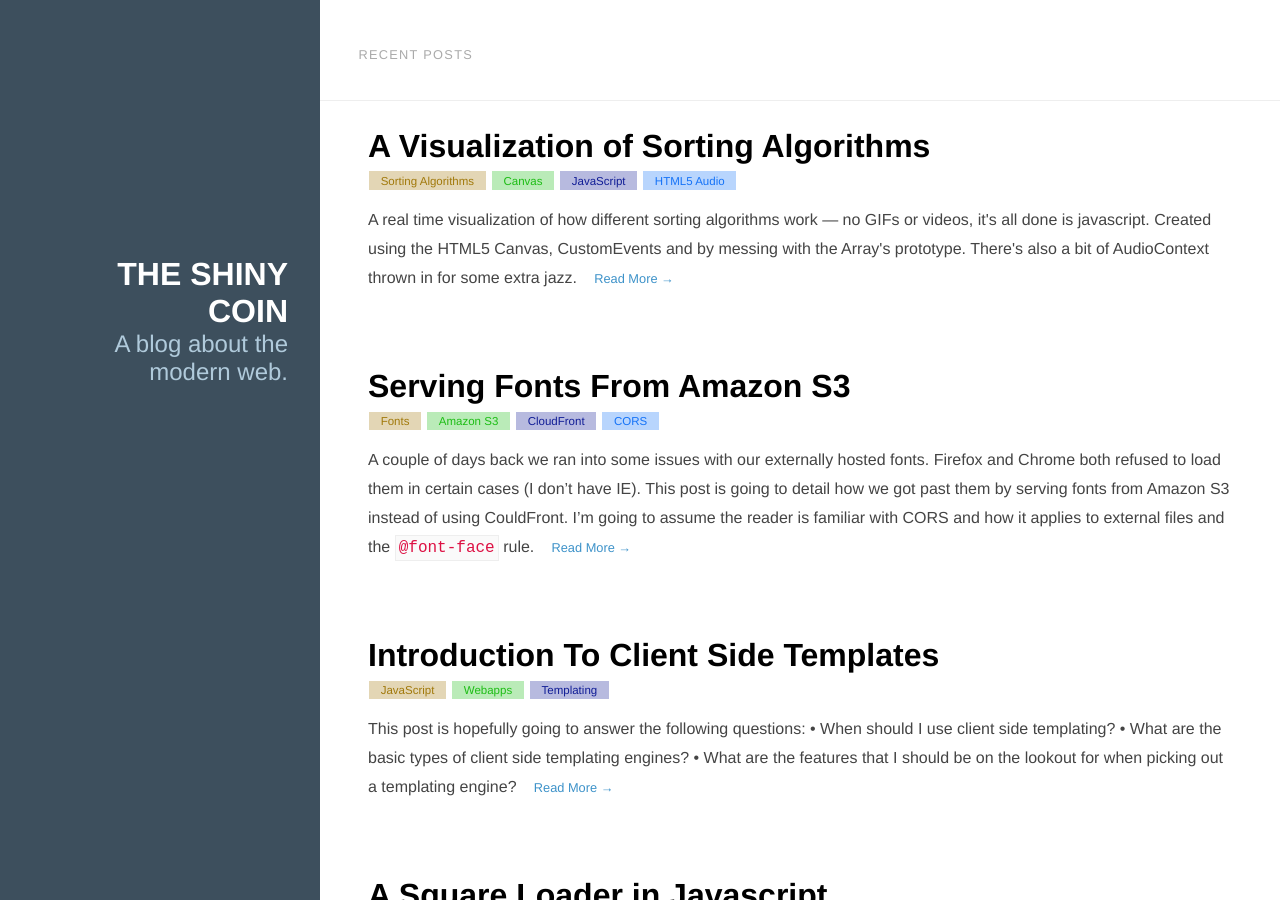
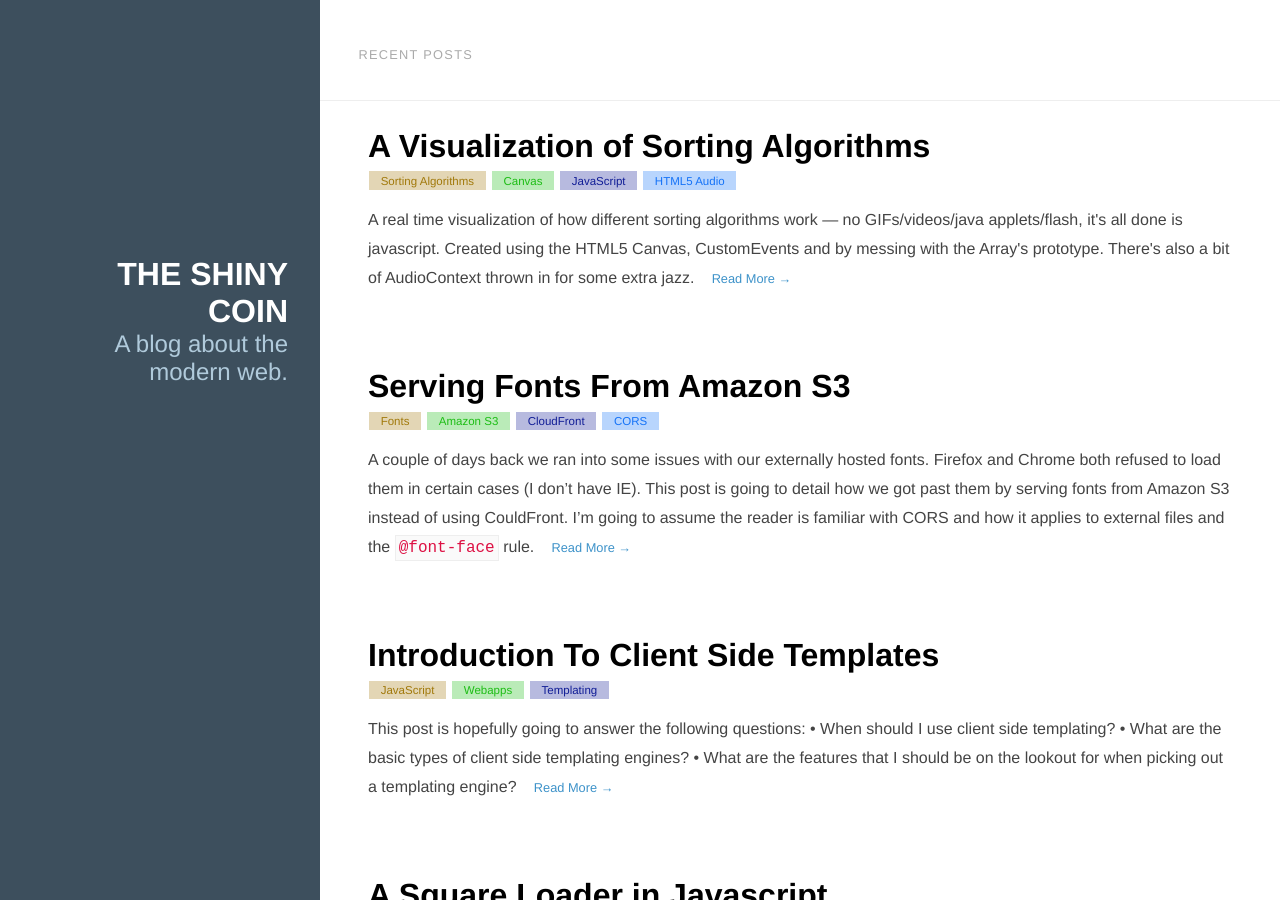
Before and after one commit to biswarupchakravarty/biswarupchakravarty.github.io, a Jekyll site: the page built from index.html, in a window 1280 px wide and 900 px high. Built offline with Jekyll 4.4.1, drawn with Linux system fonts in a browser that asks for light colours.

Commit message:
Added excerpt to sorting post

```diff
--- a/_posts/2015-03-27-visualize-sorting-algorithms.md
+++ b/_posts/2015-03-27-visualize-sorting-algorithms.md
@@ -1,7 +1,7 @@
 ---
 layout: post
 title: "A Visualization of Sorting Algorithms"
-excerpt: "A real time visualization of how different sorting algorithms work &mdash; no GIFs or videos, it's all done is javascript. Created using the HTML5 Canvas, CustomEvents and by messing with the Array's prototype. There's also a bit of AudioContext thrown in for some extra jazz."
+excerpt: "A real time visualization of how different sorting algorithms work &mdash; no GIFs/videos/java applets/flash, it's all done is javascript. Created using the HTML5 Canvas, CustomEvents and by messing with the Array's prototype. There's also a bit of AudioContext thrown in for some extra jazz."
 tags:
   - Sorting Algorithms
   - Canvas
```
